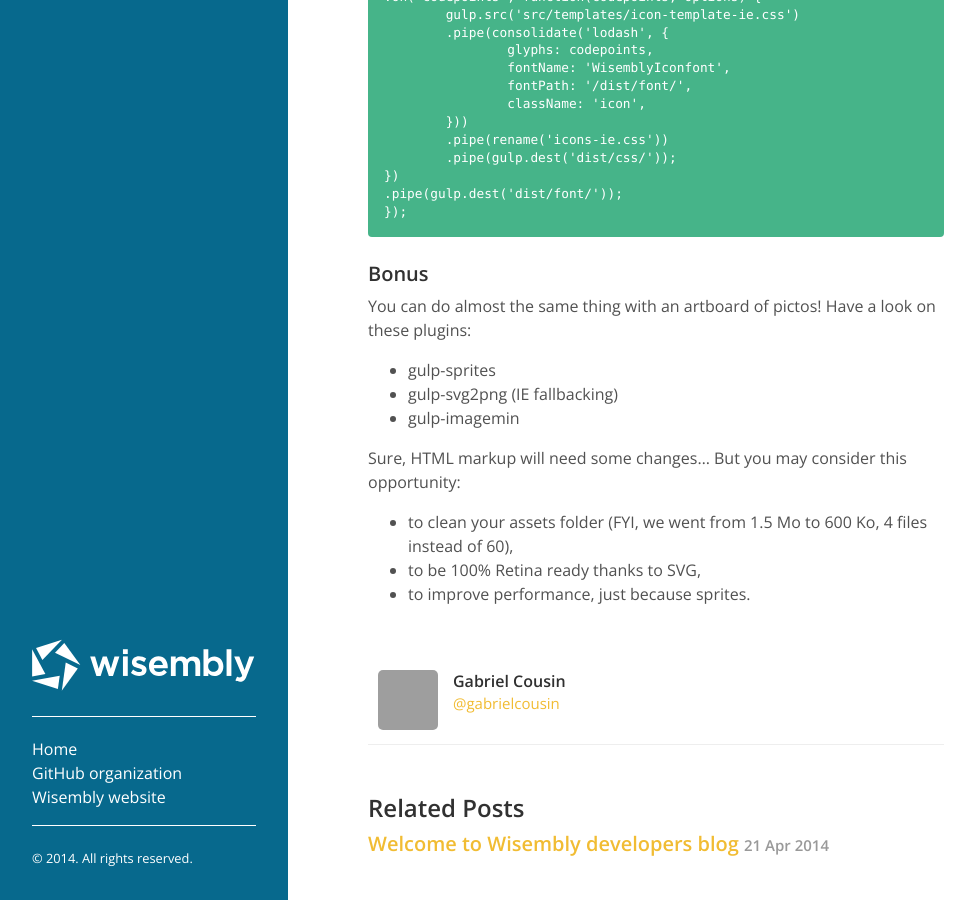
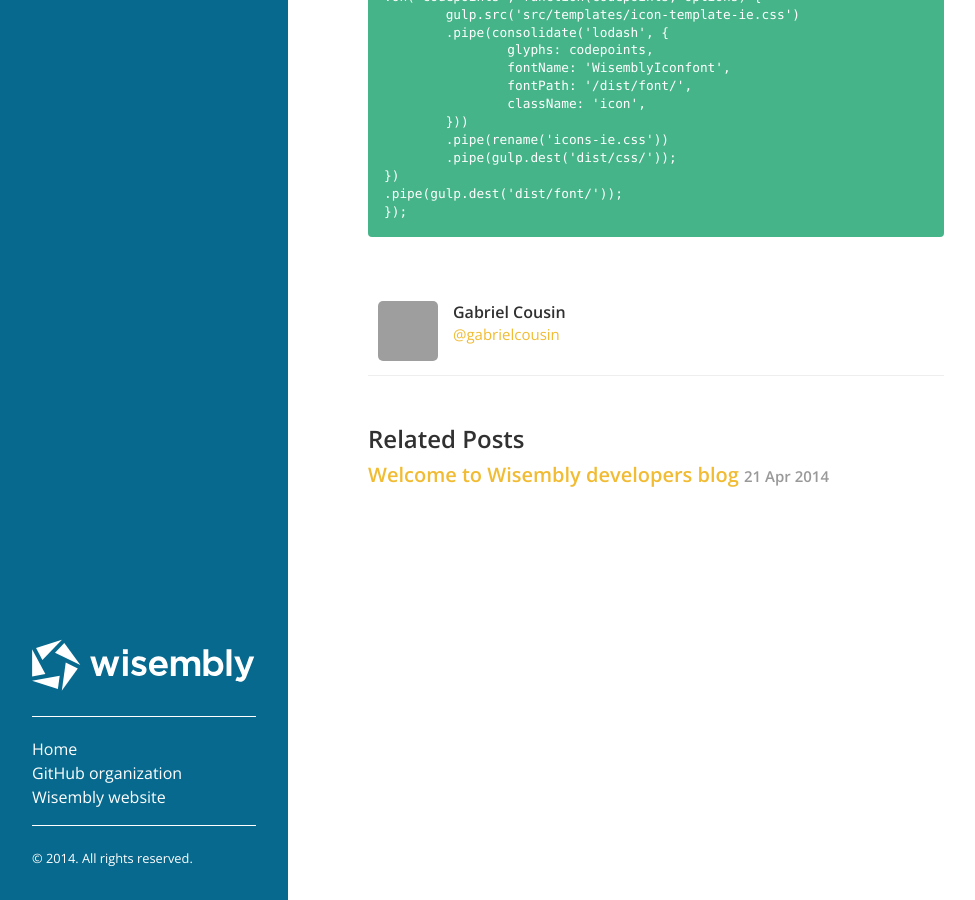
Before and after one commit to Wisembly/blog, a Jekyll site: the page built from _posts/2014-11-03-building-an-iconfont-from-sketch-to-gulp.markdown, in a window 1280 px wide and 900 px high, scrolled down 2129 px. Shown: the whole window, without its empty margins (0-975 px from the left). Built offline with Jekyll 4.4.1, drawn with Linux system fonts in a browser that asks for light colours; Markdown is read by kramdown in place of the engine named in the settings; comment, search, counter and statistics services are not loaded; grey boxes are pictures that could not be loaded.

Commit message:
Removed bonus section

```diff
--- a/_posts/2014-11-03-building-an-iconfont-from-sketch-to-gulp.markdown
+++ b/_posts/2014-11-03-building-an-iconfont-from-sketch-to-gulp.markdown
@@ -97,16 +97,3 @@
 	})
 	.pipe(gulp.dest('dist/font/'));
 	});
-
-### Bonus
-You can do almost the same thing with an artboard of pictos! Have a look on these plugins:
-
-* gulp-sprites
-* gulp-svg2png (IE fallbacking)
-* gulp-imagemin
-
-Sure, HTML markup will need some changes… But you may consider this opportunity:
-
-* to clean your assets folder (FYI, we went from 1.5 Mo to 600 Ko, 4 files instead of 60),
-* to be 100% Retina ready thanks to SVG,
-* to improve performance, just because sprites.
```
